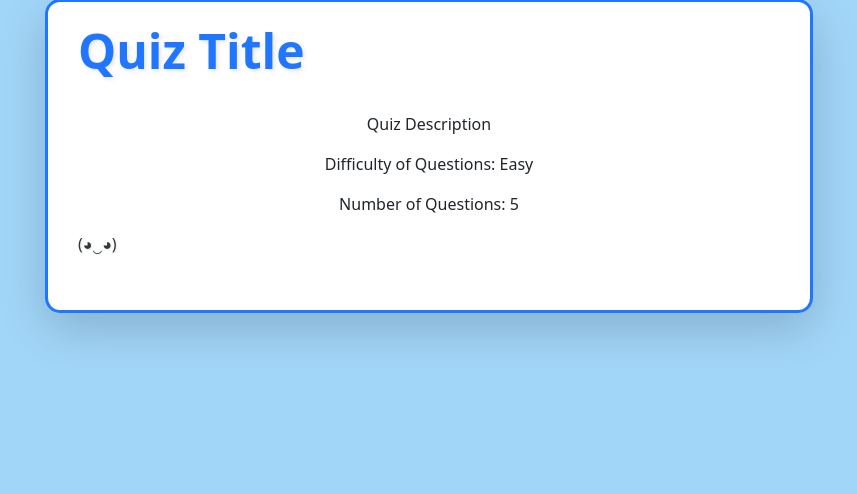
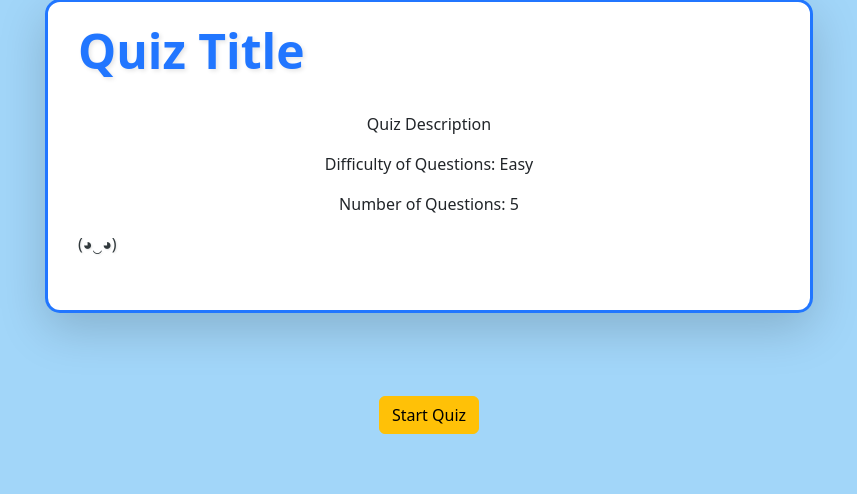
Before and after one commit to UCCS-CS4300-5300/Group5-fall2024, a Django app: page /quiz_start/ in a window 1280 px wide. Shown: the part 204-698 px from the top of the page, without its empty margins (211-1068 px from the left). Run offline with Django 4.2, Linux system fonts and the light colour scheme; the visitor is signed in with stand-in values (Sample User, id 1).

Commit message:
IO2 v.02

```diff
--- a/Chit-Chatty/myproject/home/templates/quiz/quiz_start.html
+++ b/Chit-Chatty/myproject/home/templates/quiz/quiz_start.html
@@ -19,4 +19,12 @@
         <p class="card-text mb-4" style="color: #31393C; text-shadow: 1px 1px 2px rgba(0, 0, 0, 0.1);">(◕‿◕)</p>
     </div>
 </div>
+
+<div class="center-button">
+    <form method="POST" action="{% url 'quiz' %}">
+        {% csrf_token %}
+        <button type="submit" name="action" value="start_quiz" class="btn btn-warning">Start Quiz</button>
+    </form>
+</div>
+
 {% endblock content %}
```
